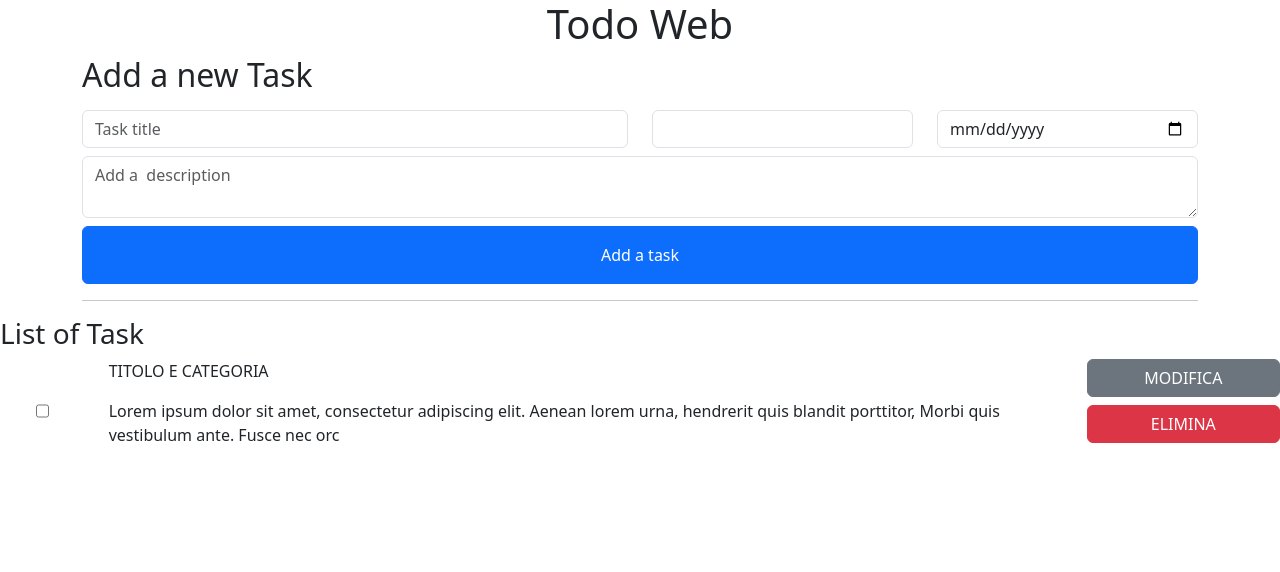
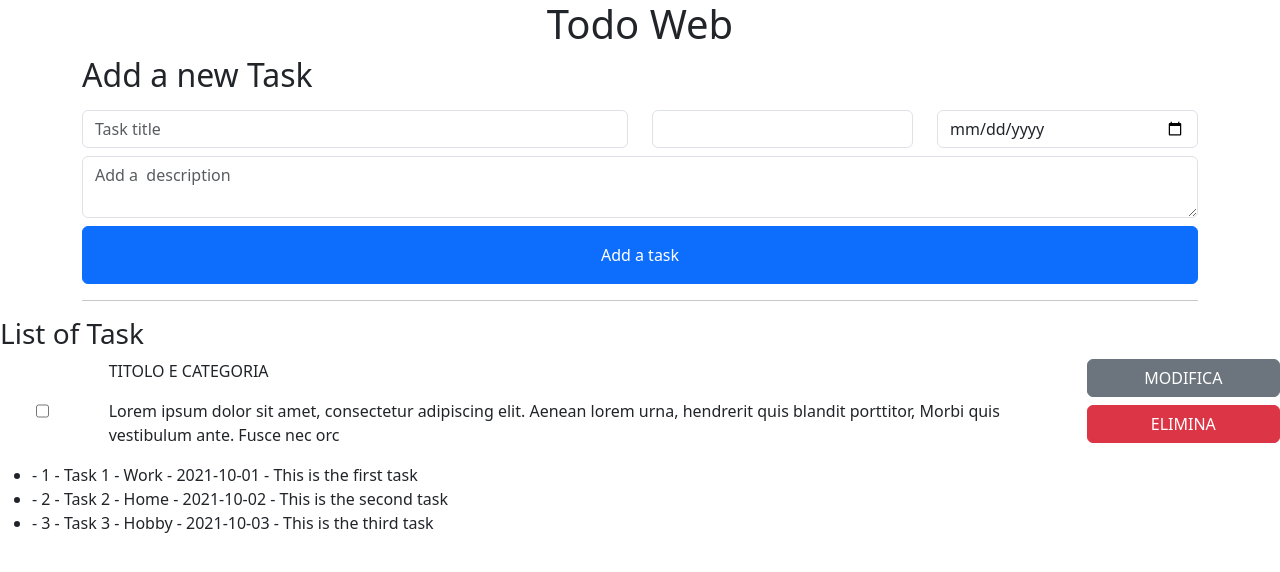
Before and after one commit to alestroc/vue-todo, a Vue app: page / in a window 1280 px wide. Shown: the top 572 px of the page. Built offline with nearby package versions, Linux system fonts and the light colour scheme.

Commit message:
display elements of an array

```diff
--- a/src/App.vue
+++ b/src/App.vue
@@ -26,8 +26,8 @@ export default {
 </script>
 
 <template>
-  <AddTask></AddTask>
-  <ListTask>  </ListTask>
+  <AddTask/>
+  <ListTask/>
 </template>
 
 
--- a/src/screens/ListTask.vue
+++ b/src/screens/ListTask.vue
@@ -1,3 +1,6 @@
+
+
+
 <template>
   <h3>List of Task</h3>
 
@@ -24,13 +27,50 @@
     </div>
 
   </div>
+  <div>
+    <ul>
+  <li v-for="task in taskList" :key="task.id">
+     -  {{ task.id }} - {{ task.title }} - {{ task.category }} - {{ task.date }} - {{ task.description }}
+</li>
+</ul>
+  </div>
 
 </template>
 
 <script>
 // export che serve per importare il componente in app.vue
-export default{
+// name è il nome del componente che verrà usato in app.vue
+export default {
   name: 'ListTask',
+  data() {
+    return {
+      taskList: [
+        {
+          id: 1,
+          title: 'Task 1',
+          category: 'Work',
+          date: '2021-10-01',
+          description: 'This is the first task'
+        },
+        {
+          id: 2,
+          title: 'Task 2',
+          category: 'Home',
+          date: '2021-10-02',
+          description: 'This is the second task'
+        },
+        {
+          id: 3,
+          title: 'Task 3',
+          category: 'Hobby',
+          date: '2021-10-03',
+          description: 'This is the third task'
+        }
+      ]
+    }
+
+  },
+
 }
 
 </script>
```
Lines whose indentation alone changed are shown as unchanged.
